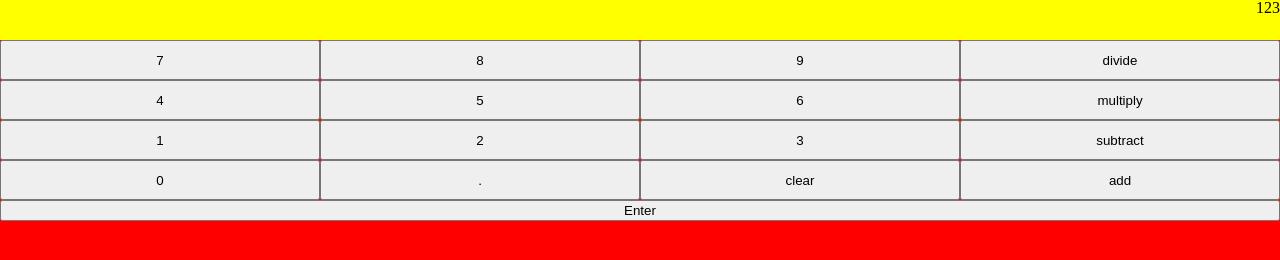
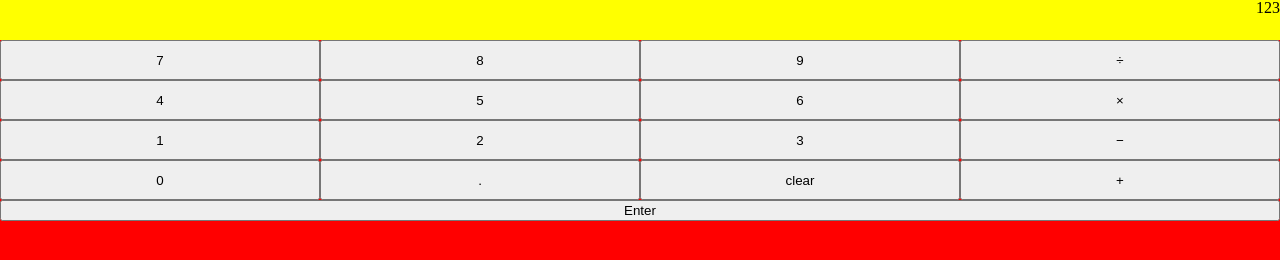
Before and after one commit to Ameer67/calculator, a plain HTML site: page index.html in a window 1280 px wide. Drawn offline with Linux system fonts and the light colour scheme.

Commit message:
Change button symbols in HTML

```diff
--- a/index.html
+++ b/index.html
@@ -13,22 +13,22 @@
         <button class="number-btn" type="button" value="7">7</button>
         <button class="number-btn" type="button" value="8">8</button>
         <button class="number-btn" type="button" value="9">9</button>
-        <button class="number-btn" type="button" value="/">divide</button>
+        <button class="number-btn" type="button" value="/">&divide;</button>
 
         <button class="number-btn" type="button" value="4">4</button>
         <button class="number-btn" type="button" value="5">5</button>
         <button class="number-btn" type="button" value="6">6</button>
-        <button class="number-btn" type="button" value="*">multiply</button>
+        <button class="number-btn" type="button" value="*">&times;</button>
 
         <button class="number-btn" type="button" value="1">1</button>
         <button class="number-btn" type="button" value="2">2</button>
         <button class="number-btn" type="button" value="3">3</button>
-        <button class="number-btn" type="button" value="-">subtract</button>
+        <button class="number-btn" type="button" value="-">&minus;</button>
 
         <button class="number-btn" type="button" value="0">0</button>
         <button class="number-btn" type="button" value=".">.</button>
         <button class="number-btn" type="button" value="c">clear</button>
-        <button class="number-btn" type="button" value="+">add</button>
+        <button class="number-btn" type="button" value="+">+</button>
 
         <button id="enter-btn" type="submit" value="enter">Enter</button>
     </form>
```
